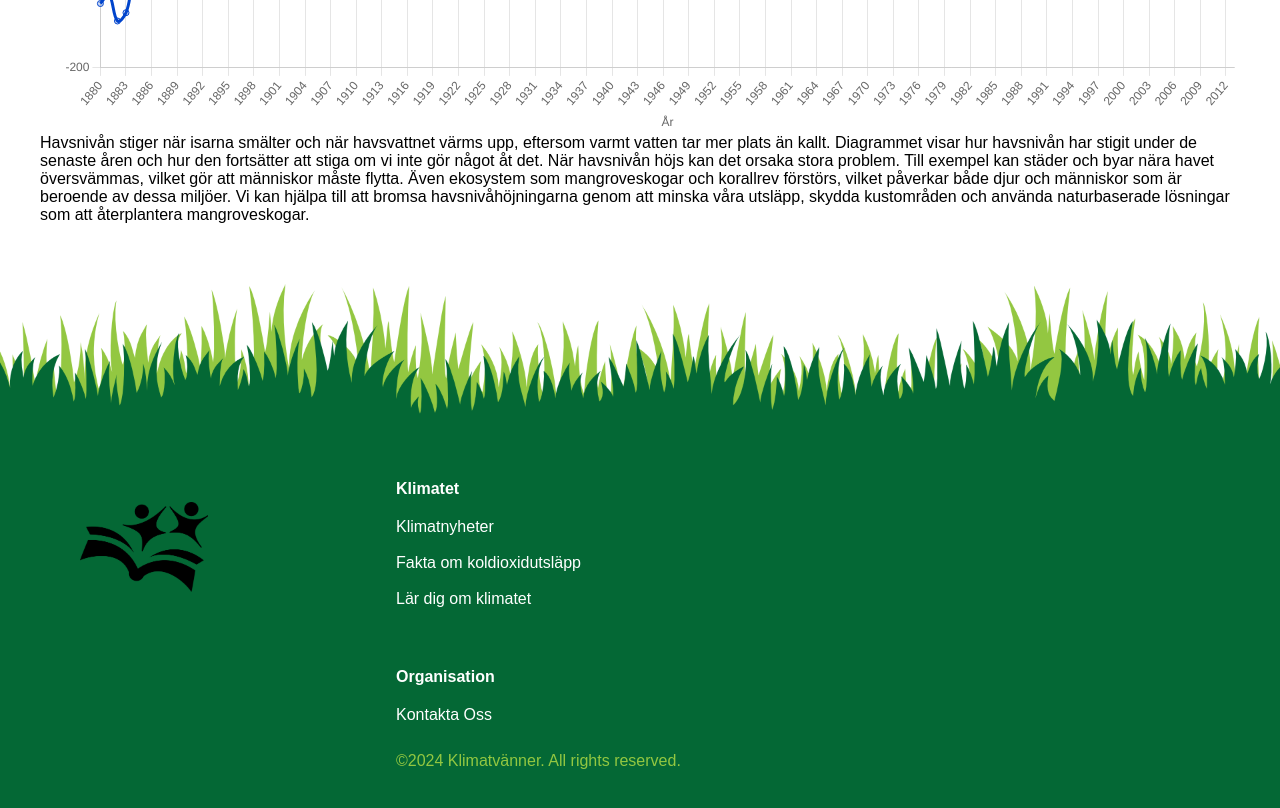
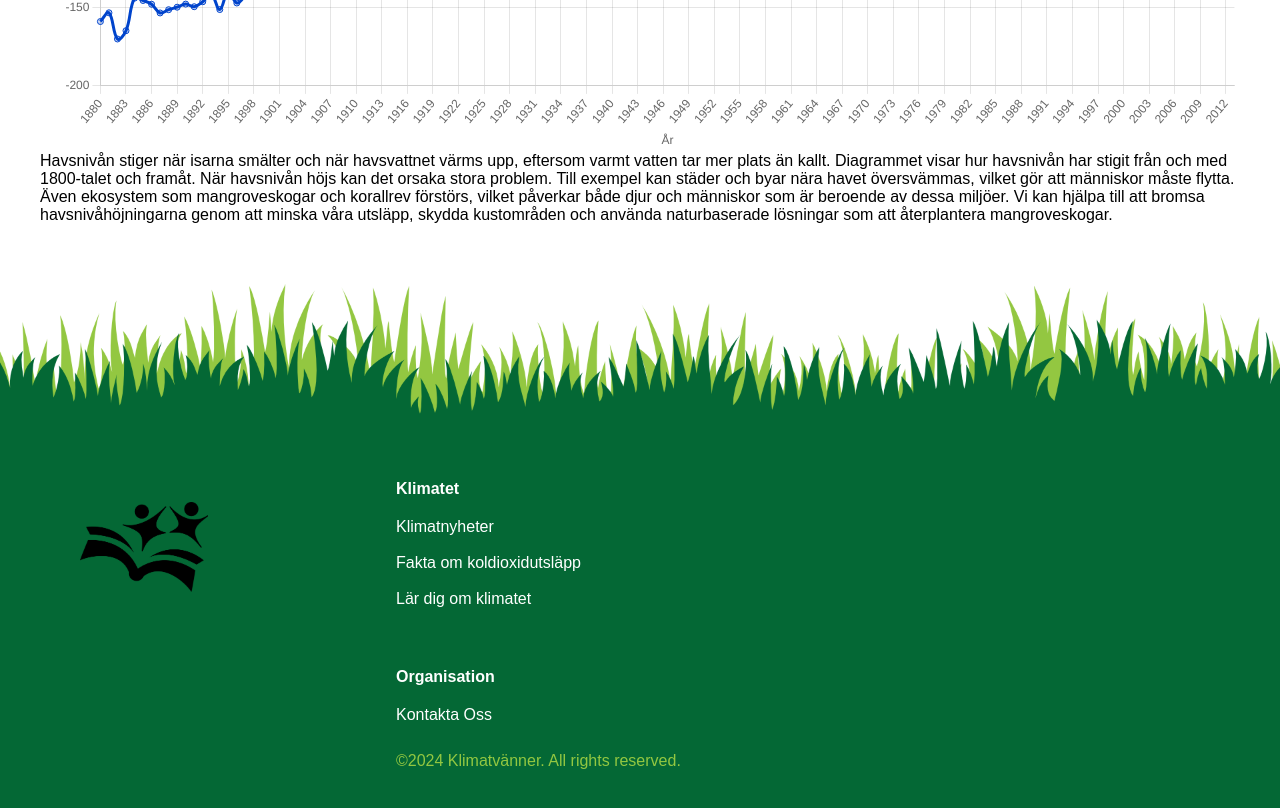
Before and after one commit to gremdot/Klimatvanner, a React (Create React App) app: page /fakta-om in a window 1280 px wide. Shown: the part 2620-3428 px from the top of the page. Built offline with nearby package versions, Linux system fonts and the light colour scheme.

Commit message:
text om årtalen
text om diagrammens årtal

```diff
--- a/src/FaktaOm.jsx
+++ b/src/FaktaOm.jsx
@@ -33,7 +33,7 @@ const FaktaOm = () => {
           <p>
           Koldioxid, eller CO₂, är en gas som bildas när vi använder fossila bränslen som kol, olja och gas för att få energi. Till exempel när vi kör bil, flyger eller producerar el i fabriker.
             Det som gör CO₂ så viktigt att prata om är att det är en av de största orsakerna till den globala uppvärmningen.
-            Diagrammet visar hur mycket koldioxid människor har släppt ut under de senaste åren.
+            Diagrammet visar hur mycket koldioxid människor har släppt ut redan från industriella revolutionens början på 1800-talet fram tills idag.
             Ju mer vi släpper ut, desto varmare blir jorden, vilket leder till farliga konsekvenser som smältande isar, höjda havsnivåer och fler extrema väderhändelser.
             Vi kan minska utsläppen genom att använda förnybar energi som sol- och vindkraft, åka kollektivt och minska vårt användande av plast.
           </p>
@@ -57,7 +57,7 @@ const FaktaOm = () => {
         <SeaLevelChart />
           <p>
           Havsnivån stiger när isarna smälter och när havsvattnet värms upp, eftersom varmt vatten tar mer plats än kallt.
-            Diagrammet visar hur havsnivån har stigit under de senaste åren och hur den fortsätter att stiga om vi inte gör något åt det.
+            Diagrammet visar hur havsnivån har stigit från och med 1800-talet och framåt.
             När havsnivån höjs kan det orsaka stora problem. Till exempel kan städer och byar nära havet översvämmas, vilket gör att människor måste flytta.
             Även ekosystem som mangroveskogar och korallrev förstörs, vilket påverkar både djur och människor som är beroende av dessa miljöer.
             Vi kan hjälpa till att bromsa havsnivåhöjningarna genom att minska våra utsläpp, skydda kustområden och använda naturbaserade lösningar som att återplantera mangroveskogar.
```
